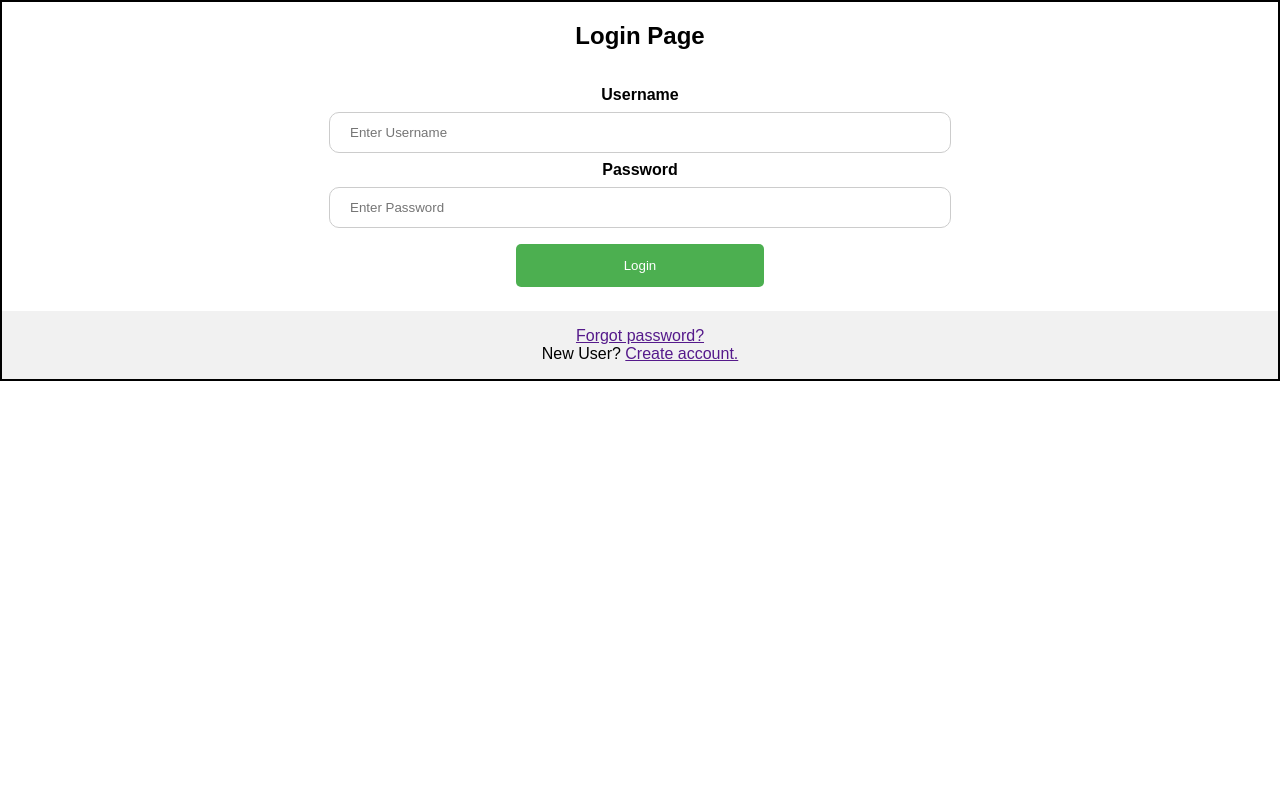
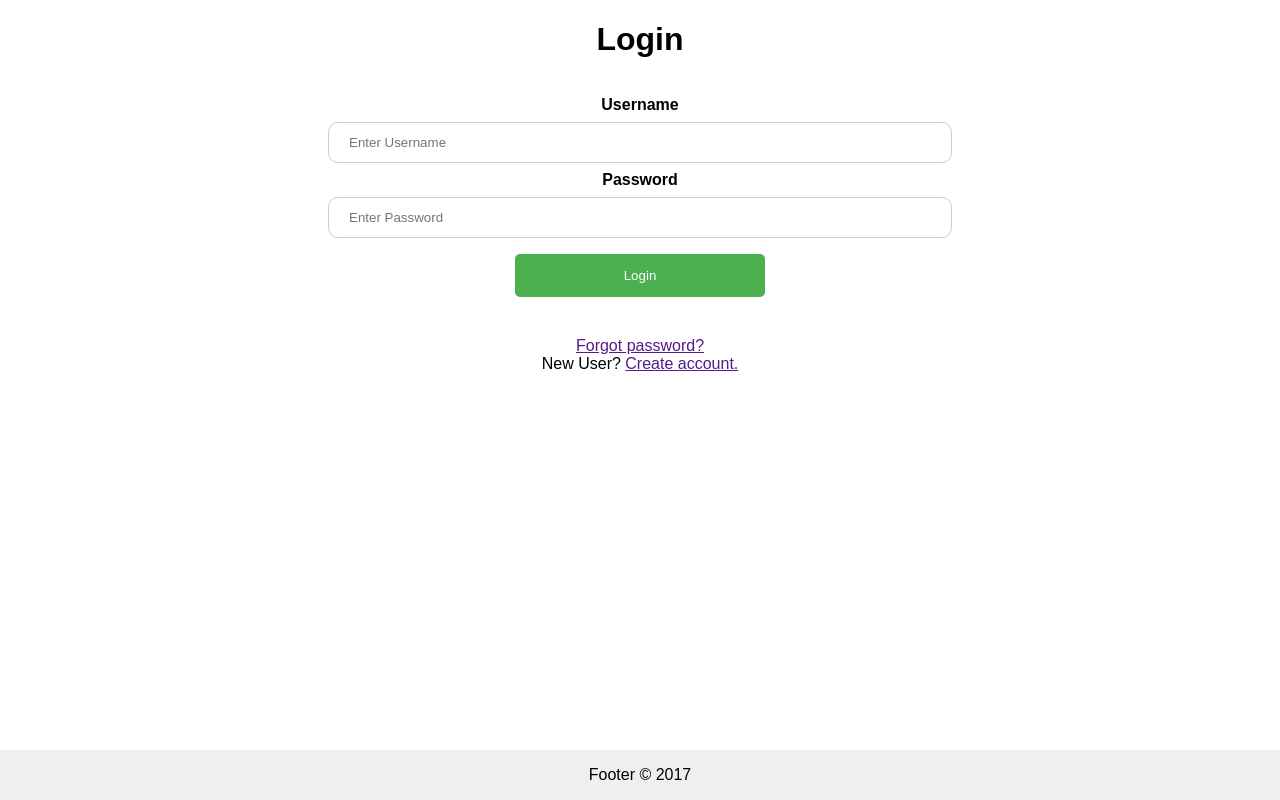
Before and after one commit to ritik-aggarwal/my-app, a React (Create React App) app: page /login in a window 1280 px wide. Built offline with nearby package versions, Linux system fonts and the light colour scheme.

Commit message:
Refactoring Code Structure

```diff
--- a/src/App.css
+++ b/src/App.css
@@ -23,10 +23,6 @@
   width: 50%;
   padding-top: 30px;
   }
-
-form {
-    border: 2px solid #000000;
-}
 
 input[type=text], input[type=password] {
     width: 50%;
@@ -72,3 +68,13 @@ button:hover {
   from { transform: rotate(0deg); }
   to { transform: rotate(360deg); }
 }
+
+footer {
+  position: absolute;
+  right: 0;
+  bottom: 0;
+  left: 0;
+  padding: 1rem;
+  background-color: #efefef;
+  text-align: center;
+}
--- a/src/App.js
+++ b/src/App.js
@@ -1,88 +1,26 @@
 import React, { Component } from 'react';
-import axios from "axios";
-//import logo from './logo.svg';
+import {
+  BrowserRouter as Router,
+  Route
+} from 'react-router-dom';
 import './App.css';
 
+import Landing from "./pages/Landing";
+import Login from "./pages/Login";
+import Footer from "./components/Footer";
+
 export default class App extends Component {
-
-  constructor(props, context) {
-    super(props, context);
-    this.state = { uid: '', password: '' };
-    this.onFormSubmit = this.onFormSubmit.bind(this);
-    this.onFormChange = this.onFormChange.bind(this);
-  }
-
-  onFormChange(e) {
-    this.setState({
-      [e.target.name]: e.target.value,
-    });
-    //console.log("Value: "+ e.target.name + e.target.value);
-  }
-
-  onFormSubmit(e) {
-    e.preventDefault();
-    console.log(this.state);
-
-    axios({
-      url: this.props.action,
-      method: 'post',
-      headers: {
-        'Accept':'application/json'
-      },
-      data: {
-        uid: this.state.uid,
-        password: this.state.password
-      }
-    })
-      .then(function (response) {
-        console.log(response);
-      })
-      .catch(function (error) {
-        console.log(error);
-        if (error.response) {
-          // The request was made and the server responded with a status code
-          // that falls out of the range of 2xx
-          console.log(error.response.data);
-          console.log(error.response.status);
-          console.log(error.response.headers);
-        }
-      });
-    this.setState({ uid: '', password: '' });
-  }
-
   render() {
     return (
       <div className="App">
-        <form
-          id="main-login"
-          action={this.props.action}
-          method={this.props.method}
-          onSubmit={this.onFormSubmit}>
-          <h2>Login Page</h2>
-          <div className="container">
-            <label><b>Username</b></label><br />
-            <input type="text" placeholder="Enter Username" name="uid"
-              required onChange={this.onFormChange} /><br />
-
-            <label><b>Password</b></label><br />
-            <input type="password" placeholder="Enter Password" name="password"
-              required onChange={this.onFormChange} /><br />
-
-            <button type="submit">Login</button>
+        <Router >
+          <div>
+            <Route exact path="/" component={Landing} />
+            <Route path="/login" component={Login} />
           </div>
-
-          <div className="container" style={{ backgroundColor: "#f1f1f1" }}>
-            <a href=""><span className="psw">Forgot password?</span></a><br></br>
-            New User? <a href="">Create account.</a>
-          </div>
-
-        </form>
+        </Router>
+        <Footer/>
       </div>
     );
   }
 }
-
-App.defaultProps = {
-  action: 'http://brime.ml/user/login',
-  //  method: 'post'
-};
--- /dev/null
+++ b/src/components/Footer.js
@@ -0,0 +1,9 @@
+import React from "react";
+
+export default class Footer extends React.Component{
+    render(){
+        return(
+            <footer>Footer &copy; 2017</footer>
+        );
+    }
+}
--- a/src/index.js
+++ b/src/index.js
@@ -9,10 +9,6 @@ import {
 import registerServiceWorker from './registerServiceWorker';
 
 ReactDOM.render(
-  <Router>
-    <div>
-      <Route exact path="/login" component={App}/>
-    </div>
-  </Router>
+  <App />
   , document.getElementById('root'));
   registerServiceWorker();
--- /dev/null
+++ b/src/pages/Landing.js
@@ -0,0 +1,15 @@
+import React from "react";
+import { Link } from 'react-router-dom';
+
+export default class Landing extends React.Component {
+    render() {
+        return (
+            <div style={{ textAllign: "center" , marginTop: "2em"}}>
+                <a href="#" ><img src="https://octodex.github.com/images/minion.png" style={{maxWidth:"10%"}}/></a>
+                <h1 style={{color: "#fb6737"}}>Github Web</h1>
+                <p>Description Here</p>
+                <Link to="/login">Login</Link>
+            </div>
+        );
+    }
+}
--- /dev/null
+++ b/src/pages/Login.js
@@ -0,0 +1,34 @@
+import React from "react";
+
+export default class Login extends React.Component {
+    render() {
+        return (
+            <div>
+                <h1>Login</h1>
+                <form
+                    id="main-login"
+                    action={this.props.action}
+                    method={this.props.method}
+                    onSubmit={this.onFormSubmit}>
+                    <div className="container">
+                        <label><b>Username</b></label><br />
+                        <input type="text" placeholder="Enter Username" name="uid"
+                            required onChange={this.onFormChange} /><br />
+
+                        <label><b>Password</b></label><br />
+                        <input type="password" placeholder="Enter Password" name="password"
+                            required onChange={this.onFormChange} /><br />
+
+                        <button type="submit">Login</button>
+                    </div>
+
+                    <div className="container">
+                        <a href=""><span className="psw">Forgot password?</span></a><br></br>
+                        New User? <a href="">Create account.</a>
+                    </div>
+
+                </form>
+            </div>
+        );
+    }
+}
```
